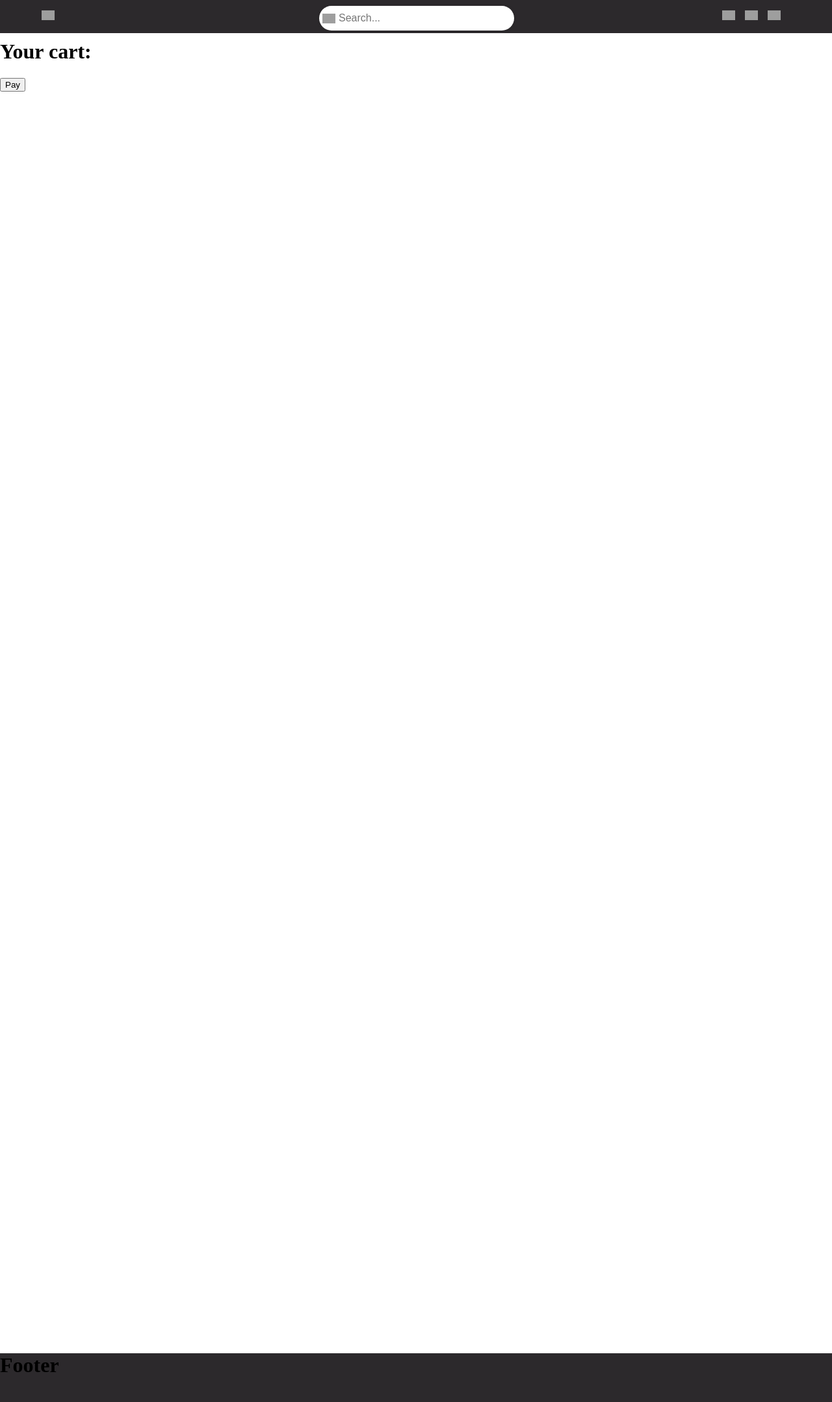
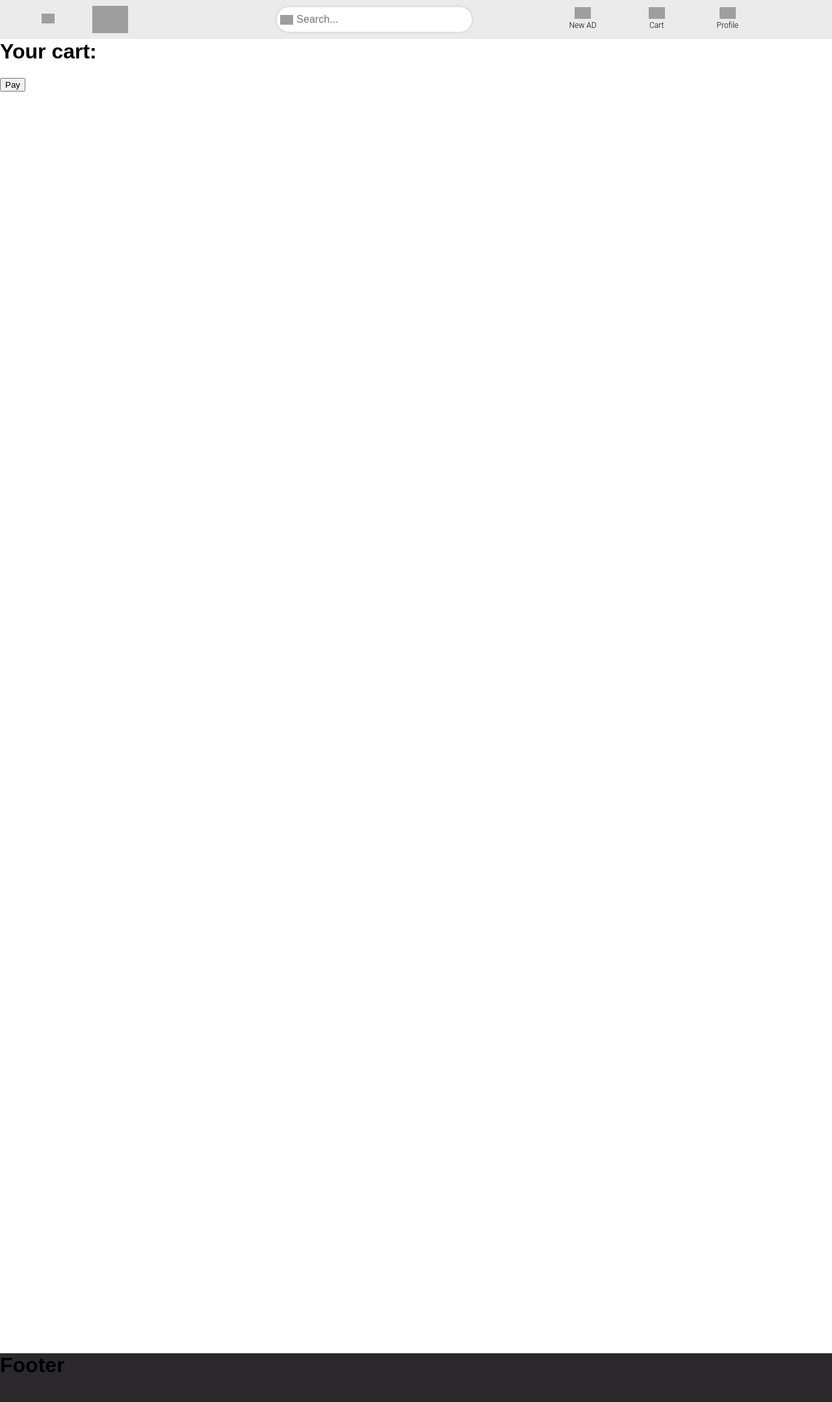
Before and after one commit to lucyscript/WebprojectDat310, a Flask app: page /cart in a window 1280 px wide. Shown: the whole page at 65% size. Run offline with Flask 3, Linux system fonts and the light colour scheme; grey boxes are pictures that could not be loaded.

Commit message:
searchbar, logo, icons fixfixfix

```diff
--- a/HTML/templates/base.html
+++ b/HTML/templates/base.html
@@ -10,23 +10,44 @@
 </head>
 <body>
     <header>
-        <div>
-            <form class="search-form" action="#" method="get">
+        <nav>
+          <ul>
+            <li class="side_menu_button">
+              <img src="https://cdn-icons-png.flaticon.com/512/2801/2801909.png" width="20px" onclick="side_menu_open()">
+            </li>
+            <li class="logo">
+              <a href="/">
+                <img src="https://icon-library.com/images/trade-icon-transparent/trade-icon-transparent-7.jpg" width="55px">
+              </a>
+            </li>
+            <li class="center-search">
+              <form class="search-form" action="#" method="get">
                 <input type="search" name="search" placeholder="Search...">
-            </form>
-         </div>
-        <nav>
-            <ul>
-                <li class="side_menu_button"><img src="https://uxwing.com/wp-content/themes/uxwing/download/web-app-development/hamburger-menu-icon.png" width="20px" onclick="side_menu_open()"></li>
-                <li><a href="/"><img src="https://www.iconpacks.net/icons/2/free-home-icon-2502-thumb.png" width="20px"></a></li>
-                <li><a href="product"><img src="https://uxwing.com/wp-content/themes/uxwing/download/business-professional-services/product-icon.png" width="20px"></a></li>
-                <li><a href="cart"><img src="https://cdn-icons-png.flaticon.com/512/34/34627.png" width="20px"></a></li>
-            </ul>
+              </form>
+            </li>
+            <li>
+              <a href="product">
+                <img src="https://cdn3.iconfinder.com/data/icons/general-icons-set-2/32/add-512.png" width="25px">
+                <span>New AD</span>
+              </a>
+            </li>
+            <li>
+              <a href="cart">
+                <img src="https://cdn-icons-png.flaticon.com/512/263/263142.png" width="25px">
+                <span>Cart</span>
+              </a>
+            </li>
+            <li>
+              <a href="/login">
+                <img src="https://pixlok.com/wp-content/uploads/2021/10/User-Profile-Icon-9mces.png" width="25px">
+                <span>Profile</span>
+              </a>
+            </li>
+          </ul>
         </nav>
-    </header>
-
+      </header>
     <div id="side_menu">
-        <img class="side_menu_button" src="https://uxwing.com/wp-content/themes/uxwing/download/education-school/x-alphabet-round-icon.png" width="40px" onclick="side_menu_close()">
+        <img class="side_menu_button" src="https://cdn-icons-png.flaticon.com/512/7693/7693271.png" width="40px" onclick="side_menu_close()">
     </div>
 
     <main>
--- a/static/CSS/base.css
+++ b/static/CSS/base.css
@@ -1,3 +1,7 @@
+* {
+	font-family: Arial,Helvetica,sans-serif;
+}
+
 body {
 	padding-top: 40px;
 	margin: 0;
@@ -8,8 +12,8 @@ header {
 	display: flex;
 	position: fixed;
 	top: 0;
-	background-color:#2C292C;
 	z-index: 1;
+	width: 100%;
 }
 
 footer {
@@ -25,25 +29,42 @@ main {
 	height: 2000px;
 }
 
-
 nav {
 	position: fixed;
-	background-color: #2C292C;
+	background-color: rgba(186, 186, 186, 0.292);
 	width: 100%;
+	backdrop-filter: blur(10px); /*blur*/
 }
 
 nav ul {
 	list-style-type: none;
 	display: flex;
-	float: right;
+	justify-content: space-between;
 	align-items: center;
 	padding-right: 5%;
 	padding-left: 5%;
 	width: 90%;
+	height: 60px;
+	margin: 0 auto;
 }
 
 nav li {
-	margin-right: 15px;
+	margin-right: 80px;
+}
+
+nav li span {
+	font-size: 12px;
+	font-weight: 300;
+	font-family: "Roboto",Arial;
+	line-height: 20px;
+}
+
+  nav li a {
+	display: flex;
+	flex-direction: column;
+	align-items: center;
+	text-decoration: none;
+	color: inherit;
 }
 
 nav .side_menu_button {
@@ -72,17 +93,17 @@ nav .side_menu_button {
 .search-form {
 	display: flex;
 	align-items: center;
-	margin-left: 491px;
-	margin-top: 9px;
+	justify-content: center;
 	z-index: 2;
 	position: relative;
-  }
+	width: 50%;
+}
 
   .search-form input[type="search"] {
 	padding: 10px 10px 10px 30px; /* Add padding on the left to make space for the image */
 	border: none;
 	border-radius: 20px;
-	box-shadow: 0px 0px 5px rgba(0, 0, 0, 0.1);
+	box-shadow: 0px 0px 5px rgba(0, 0, 0, 0.15);
 	font-size: 16px;
 	outline: none;
 	width: 300px;
@@ -95,3 +116,14 @@ nav .side_menu_button {
 .search-form input[type="search"]:focus {
 	background-color: #52F3F6; /* Set the background color for the input field when it is in focus */
   }
+
+.center-search {
+	flex: 1;
+	display: flex;
+	justify-content: center;
+	margin: 0;
+}
+
+.logo {
+	padding-left: 5%;
+}
```
Also changed, not shown: app.py (line endings or trailing spaces).
